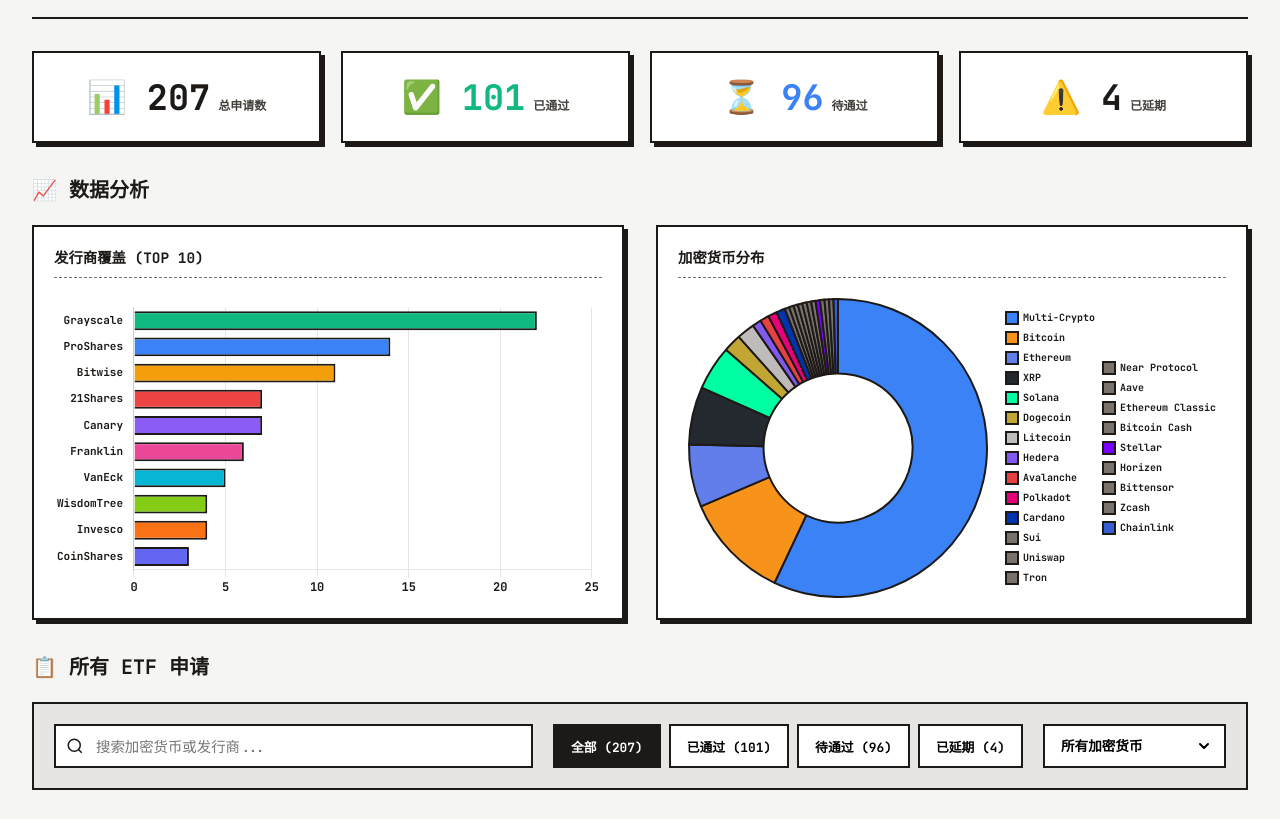
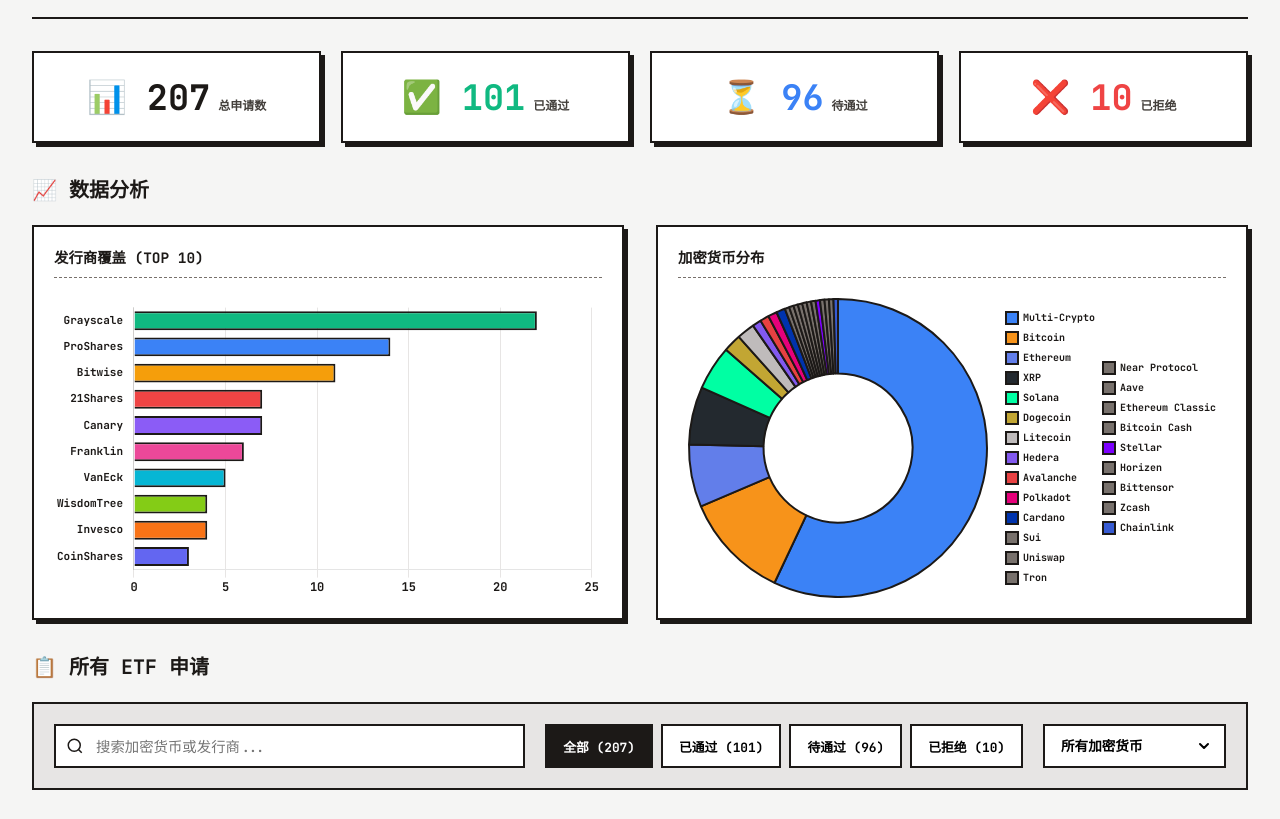
Before and after one commit to rexliu1912-star/crypto-etf-tracker, a website: page index.html in a window 1280 px wide. Shown: the part 97-916 px from the top of the page. Drawn offline with nearby package versions, Linux system fonts and the light colour scheme.

Commit message:
Change delayed status to denied (已拒绝) with red color

```diff
--- a/app.js
+++ b/app.js
@@ -14,11 +14,11 @@
         labelTotal: "总申请数",
         labelApproved: "已通过",
         labelPending: "待通过",
-        labelDelayed: "已延期",
+        labelDenied: "已拒绝",
         btnAll: "全部",
         btnApproved: "已通过",
         btnPending: "待通过",
-        btnDelayed: "已延期",
+        btnDenied: "已拒绝",
         optAllCrypto: "所有加密货币",
         titleTimeline: "最新待通过申请",
         titleApplications: "所有 ETF 申请",
@@ -38,7 +38,7 @@
         cardExchange: "交易所",
         statusApproved: "已通过",
         statusPending: "待通过",
-        statusDelayed: "已延期",
+        statusDenied: "已拒绝",
         statusDenied: "已拒绝",
         statusUnknown: "未知状态",
         daysLeft: "天后",
@@ -58,11 +58,11 @@
         labelTotal: "Total ETFs",
         labelApproved: "Approved",
         labelPending: "Pending",
-        labelDelayed: "Delayed",
+        labelDenied: "Denied",
         btnAll: "All",
         btnApproved: "Approved",
         btnPending: "Pending",
-        btnDelayed: "Delayed",
+        btnDenied: "Denied",
         optAllCrypto: "All Cryptos",
         titleTimeline: "Recent Pending Applications",
         titleApplications: "All ETF Applications",
@@ -82,7 +82,7 @@
         cardExchange: "Exchange",
         statusApproved: "Approved",
         statusPending: "Pending",
-        statusDelayed: "Delayed",
+        statusDenied: "Denied",
         statusUnknown: "Unknown",
         daysLeft: "days left",
         today: "Today",
@@ -195,11 +195,11 @@
     if (el('labelTotal')) el('labelTotal').textContent = t('labelTotal');
     if (el('labelApproved')) el('labelApproved').textContent = t('labelApproved');
     if (el('labelPending')) el('labelPending').textContent = t('labelPending');
-    if (el('labelDelayed')) el('labelDelayed').textContent = t('labelDelayed');
+    if (el('labelDenied')) el('labelDenied').textContent = t('labelDenied');
     if (el('btnAll')) el('btnAll').textContent = t('btnAll');
     if (el('btnApproved')) el('btnApproved').textContent = t('btnApproved');
     if (el('btnPending')) el('btnPending').textContent = t('btnPending');
-    if (el('btnDelayed')) el('btnDelayed').textContent = t('btnDelayed');
+    if (el('btnDenied')) el('btnDenied').textContent = t('btnDenied');
     if (el('optAllCrypto')) el('optAllCrypto').textContent = t('optAllCrypto');
     if (el('titleTimeline')) el('titleTimeline').textContent = t('titleTimeline');
     if (el('titleApplications')) el('titleApplications').textContent = t('titleApplications');
@@ -484,7 +484,7 @@
         filingType: "Spot ETF",
         filingDate: "2024-06-15",
         decisionDeadline: "2025-10-01",
-        status: "delayed",
+        status: "denied",
         approvalOdds: 90,
         notes: "SEC已延期决定,分析师预计90%批准率"
     },
@@ -577,7 +577,7 @@
         filingType: "Spot ETF",
         filingDate: "2025-02-15",
         decisionDeadline: "2025-10-26",
-        status: "delayed",
+        status: "denied",
         approvalOdds: 65,
         notes: "SEC已延期决定至10月26日"
     },
@@ -604,7 +604,7 @@
         filingType: "Spot ETF",
         filingDate: "2025-02-01",
         decisionDeadline: "2025-06-11",
-        status: "delayed",
+        status: "denied",
         approvalOdds: 60,
         notes: "SEC延期至6月11日"
     },
@@ -617,7 +617,7 @@
         filingType: "Spot ETF",
         filingDate: "2025-02-20",
         decisionDeadline: "2025-06-11",
-        status: "delayed",
+        status: "denied",
         approvalOdds: 58,
         notes: "Coinbase担任托管方"
     },
@@ -908,7 +908,7 @@
 const totalCountEl = document.getElementById('totalCount');
 const approvedCountEl = document.getElementById('approvedCount');
 const pendingCountEl = document.getElementById('pendingCount');
-const delayedCountEl = document.getElementById('delayedCount');
+const deniedCountEl = document.getElementById('deniedCount');
 const searchInputEl = document.getElementById('searchInput');
 const cryptoFilterEl = document.getElementById('cryptoFilter');
 const applicationsGridEl = document.getElementById('applicationsGrid');
@@ -1180,25 +1180,25 @@
     const total = etfApplications.length;
     const approved = etfApplications.filter(app => app.status === 'approved').length;
     const pending = etfApplications.filter(app => app.status === 'pending').length;
-    const delayed = etfApplications.filter(app => app.status === 'delayed').length;
+    const denied = etfApplications.filter(app => app.status === 'denied').length;
 
     if (totalCountEl) animateValue(totalCountEl, parseInt(totalCountEl.textContent) || 0, total, 500);
     if (approvedCountEl) animateValue(approvedCountEl, parseInt(approvedCountEl.textContent) || 0, approved, 500);
     if (pendingCountEl) animateValue(pendingCountEl, parseInt(pendingCountEl.textContent) || 0, pending, 500);
 
-    // Explicitly update delayed count element (previously denied)
-    if (delayedCountEl) animateValue(delayedCountEl, parseInt(delayedCountEl.textContent) || 0, delayed, 500);
+    // Explicitly update denied count element
+    if (deniedCountEl) animateValue(deniedCountEl, parseInt(deniedCountEl.textContent) || 0, denied, 500);
 
     // Update filter counts
     const btnAll = document.getElementById('btnAll');
     const btnApproved = document.getElementById('btnApproved');
     const btnPending = document.getElementById('btnPending');
-    const btnDelayed = document.getElementById('btnDelayed');
+    const btnDenied = document.getElementById('btnDenied');
 
     if (btnAll) btnAll.textContent = `${t('btnAll')} (${total})`;
     if (btnApproved) btnApproved.textContent = `${t('btnApproved')} (${approved})`;
     if (btnPending) btnPending.textContent = `${t('btnPending')} (${pending})`;
-    if (btnDelayed) btnDelayed.textContent = `${t('btnDelayed')} (${delayed})`;
+    if (btnDenied) btnDenied.textContent = `${t('btnDenied')} (${denied})`;
 
     // Render charts
     renderCharts();
@@ -1561,7 +1561,6 @@
     const statusText = {
         approved: t('statusApproved'),
         pending: t('statusPending'),
-        delayed: t('statusDelayed'),
         denied: t('statusDenied'),
         unknown: t('statusUnknown')
     };
--- a/index.html
+++ b/index.html
@@ -81,12 +81,12 @@
                         </div>
                     </div>
                 </div>
-                <div class="stat-card delayed">
-                    <div class="stat-icon">⚠️</div>
+                <div class="stat-card denied">
+                    <div class="stat-icon">❌</div>
                     <div class="stat-info">
                         <div class="stat-main">
-                            <span class="stat-value" id="delayedCount">0</span>
-                            <span class="stat-label" id="labelDelayed">已延期</span>
+                            <span class="stat-value" id="deniedCount">0</span>
+                            <span class="stat-label" id="labelDenied">已拒绝</span>
                         </div>
                     </div>
                 </div>
@@ -146,7 +146,7 @@
                     <button class="filter-btn active" data-filter="all" id="btnAll">全部 (0)</button>
                     <button class="filter-btn" data-filter="approved" id="btnApproved">已通过 (0)</button>
                     <button class="filter-btn" data-filter="pending" id="btnPending">待通过 (0)</button>
-                    <button class="filter-btn" data-filter="delayed" id="btnDelayed">已延期 (0)</button>
+                    <button class="filter-btn" data-filter="denied" id="btnDenied">已拒绝 (0)</button>
                 </div>
                 <div class="crypto-filter">
                     <select id="cryptoFilter">
--- a/styles.css
+++ b/styles.css
@@ -274,7 +274,7 @@
 }
 
 .stat-card.denied .stat-value {
-    color: #ef4444;
+    color: var(--accent-red);
 }
 
 .stat-label {
@@ -365,8 +365,8 @@
     color: white;
 }
 
-.filter-btn.active[data-filter="delayed"] {
-    background: var(--accent-orange);
+.filter-btn.active[data-filter="denied"] {
+    background: var(--accent-red);
     color: white;
 }
 
@@ -579,8 +579,8 @@
     color: white;
 }
 
-.status-badge.delayed {
-    background: var(--accent-orange);
+.status-badge.denied {
+    background: var(--accent-red);
     color: white;
 }
 
```
